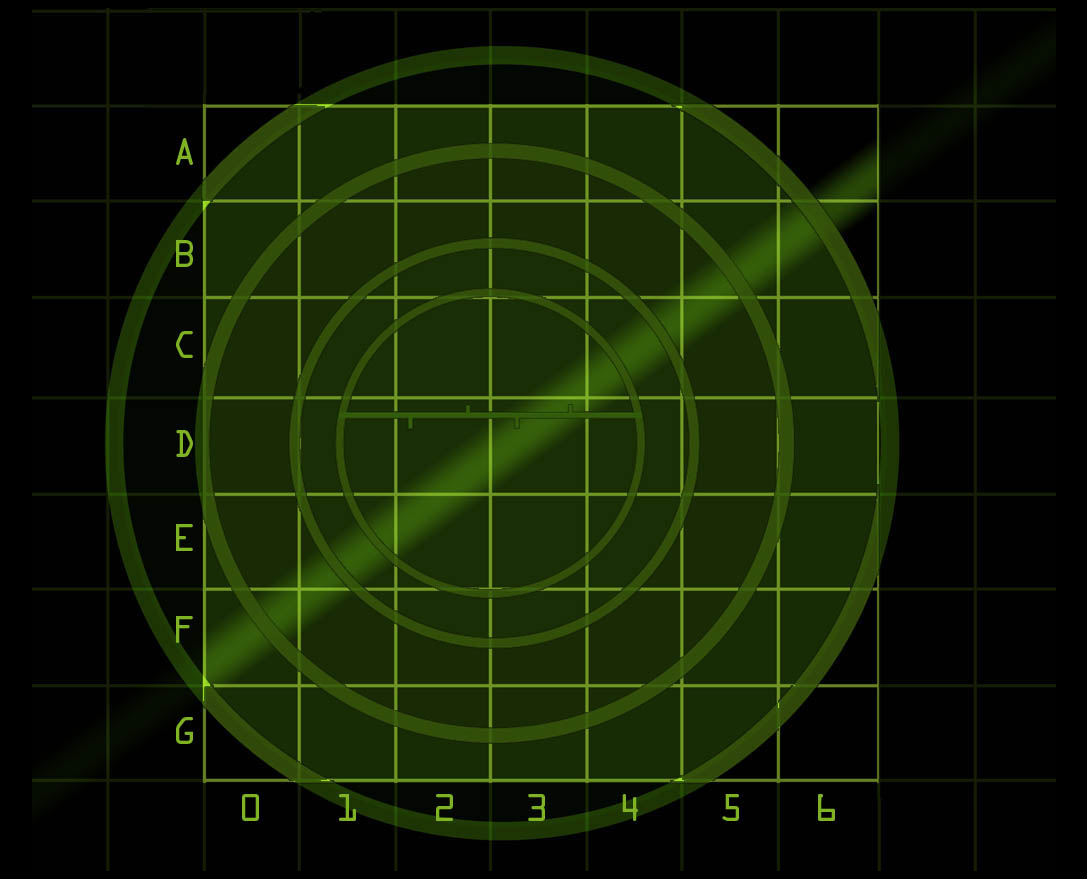
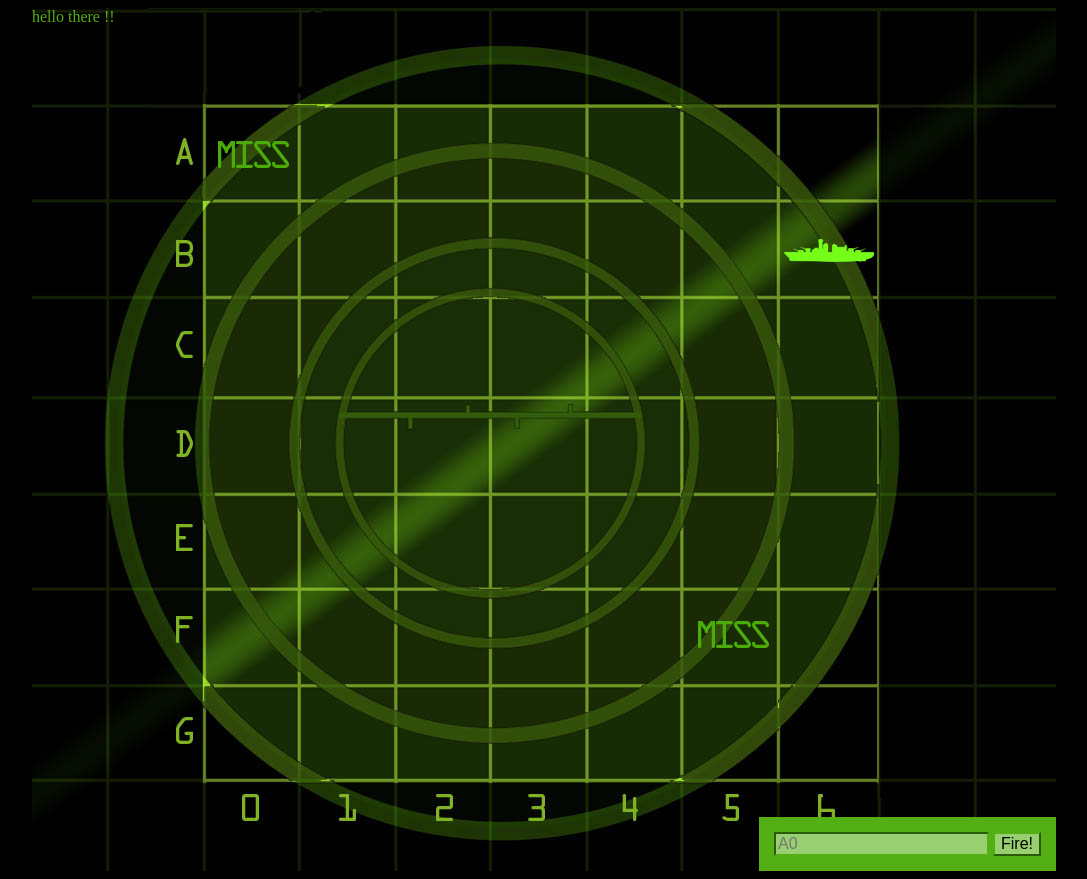
Before and after one commit to sasidharan19/Battleship_game, a plain HTML site: page index.html in a window 1280 px wide. Shown: the whole page, without its empty margins (96-1183 px from the left). Drawn offline with Linux system fonts and the light colour scheme.

Commit message:
doc: view

```diff
--- a/battleship.js
+++ b/battleship.js
@@ -0,0 +1,23 @@
+var view = {
+
+    displayMessage: function(msg) {
+        var messageArea = document.getElementById("messageArea");
+        messageArea.innerHTML = msg;
+    },
+
+    displayHit: function(location) {
+        var cell = document.getElementById(location);
+        cell.setAttribute = ("class","hit");
+    },
+
+    displayMiss: function(location) {
+        var cell = document.getElementById(location);
+        cell.setAttribute("class","miss");
+    }
+};
+
+view.displayMiss("00");
+view.displayHit("34");
+view.displayMiss("55");
+
+view.displayMessage("hello there !!")
--- a/index.html
+++ b/index.html
@@ -10,17 +10,132 @@
             background-color: black;
         }
 
-        #board {
+        div#board {
             position:relative;
             width:1024px;
             height:863px;
             margin:auto;
             background: url("./images/board.jpg") no-repeat;
         }
+
+        div#messageArea {
+            position: absolute;
+            top:0px;
+            left:0px;
+            color:rgb(83,175,19);
+        }
+
+        table {
+            position:absolute;
+            left:173px;
+            top:98px;
+            border-spacing:0px;
+        }
+
+        td {
+            width:94px;
+            height:94px;
+        }
+
+        form {
+            position: absolute;
+            bottom: 0px;
+            right: 0px;
+            padding: 15px;
+            background-color: rgb(83,175,19);
+        }
+
+        form input {
+            background-color: rgb(152,207,113);
+            border-color: rgb(83,175,19);
+            font-size: 1em;
+        }
+
+        .hit {
+            background: url(./images/ship.png) no-repeat center center;
+        }
+
+        .miss {
+            background: url(./images/miss.png) no-repeat center center;
+        }
     </style>
 </head>
 <body>
     <div id="board">
+        <div id="messageArea">
+
+        </div>
+
+        <table>
+            <tr>
+                <td id="00"></td>
+                <td id="01"></td>
+                <td id="02"></td>
+                <td id="03"></td>
+                <td id="04"></td>
+                <td id="05"></td>
+                <td id="06"></td>
+            </tr>
+            <tr>
+                <td id="10"></td>
+                <td id="11"></td>
+                <td id="12"></td>
+                <td id="13"></td>
+                <td id="14"></td>
+                <td id="15"></td>
+                <td id="16" class="hit"></td>
+            </tr>
+            <tr>
+                <td id="20"></td>
+                <td id="21"></td>
+                <td id="22"></td>
+                <td id="23"></td>
+                <td id="24"></td>
+                <td id="25"></td>
+                <td id="26"></td>
+            </tr>
+            <tr>
+                <td id="30"></td>
+                <td id="31"></td>
+                <td id="32"></td>
+                <td id="33"></td>
+                <td id="34"></td>
+                <td id="35"></td>
+                <td id="36"></td>
+            </tr>
+            <tr>
+                <td id="40"></td>
+                <td id="41"></td>
+                <td id="42"></td>
+                <td id="43"></td>
+                <td id="44"></td>
+                <td id="45"></td>
+                <td id="46"></td>
+            </tr>
+            <tr>
+                <td id="50"></td>
+                <td id="51"></td>
+                <td id="52"></td>
+                <td id="53"></td>
+                <td id="54"></td>
+                <td id="55"></td>
+                <td id="56"></td>
+            </tr>
+            <tr>
+                <td id="60"></td>
+                <td id="61"></td>
+                <td id="62"></td>
+                <td id="63"></td>
+                <td id="64"></td>
+                <td id="65"></td>
+                <td id="66"></td>
+            </tr>
+        </table>
+
+        <form>
+            <input type="text" id="guessInput" placeholder="A0">
+            <input type="button" id="fireButton" value="Fire!">
+        </form>
 
     </div>
     <script src="battleship.js"></script>
```
